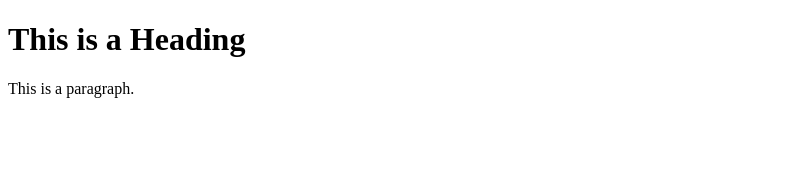
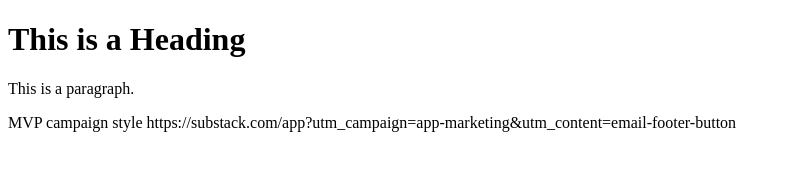
Before and after one commit to florezal754/v1_app_localpass, a plain HTML site: page index.html in a window 1280 px wide. Shown: the whole page, without its empty margins (0-790 px from the left). Drawn offline with Linux system fonts and the light colour scheme.

Commit message:
Update index.html with MVP reference.

```diff
--- a/index.html
+++ b/index.html
@@ -7,6 +7,7 @@
 
 <h1>This is a Heading</h1>
 <p>This is a paragraph.</p>
+  <p>MVP campaign style https://substack.com/app?utm_campaign=app-marketing&utm_content=email-footer-button</p>
 
 </body>
 </html>
```
